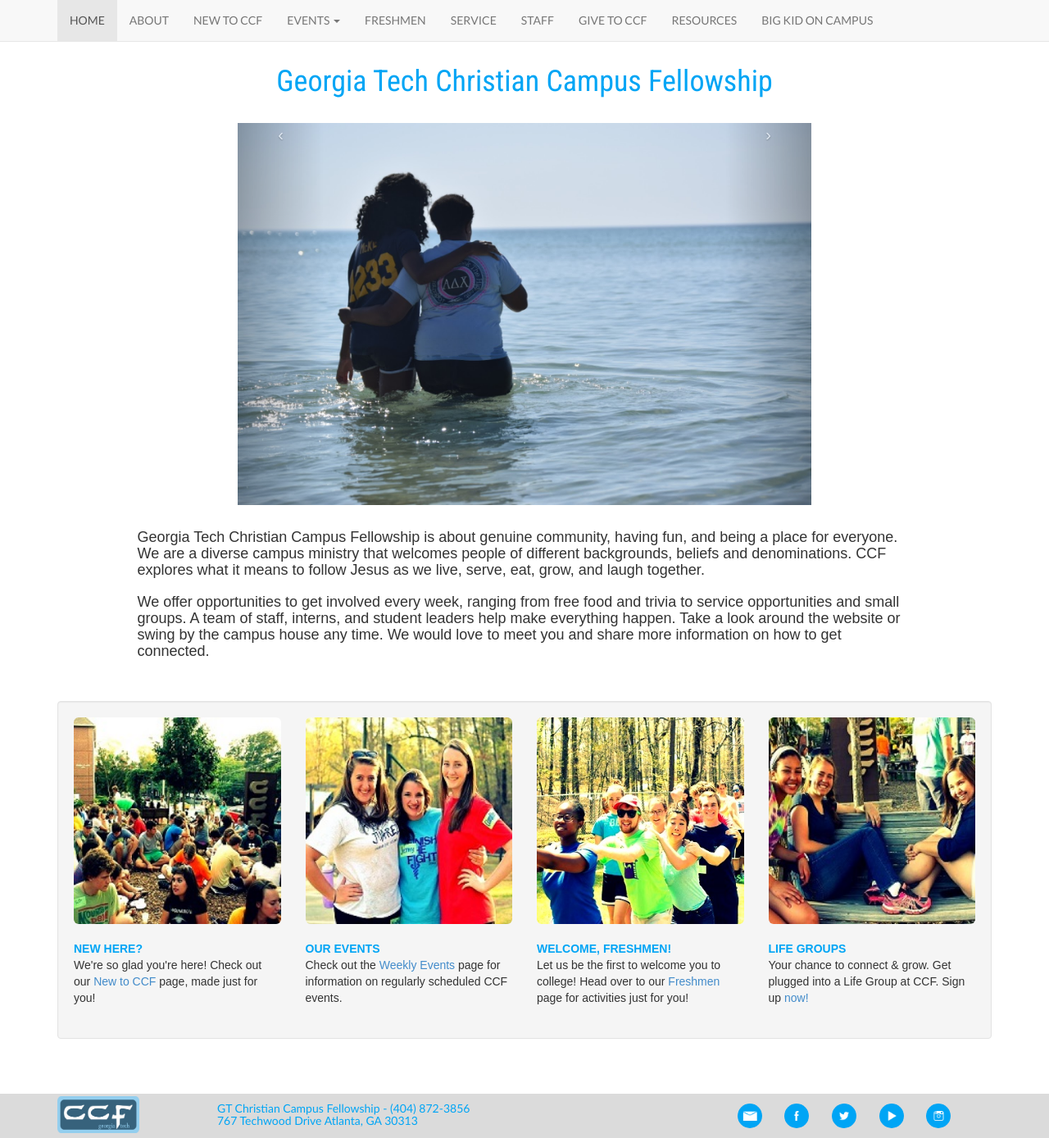
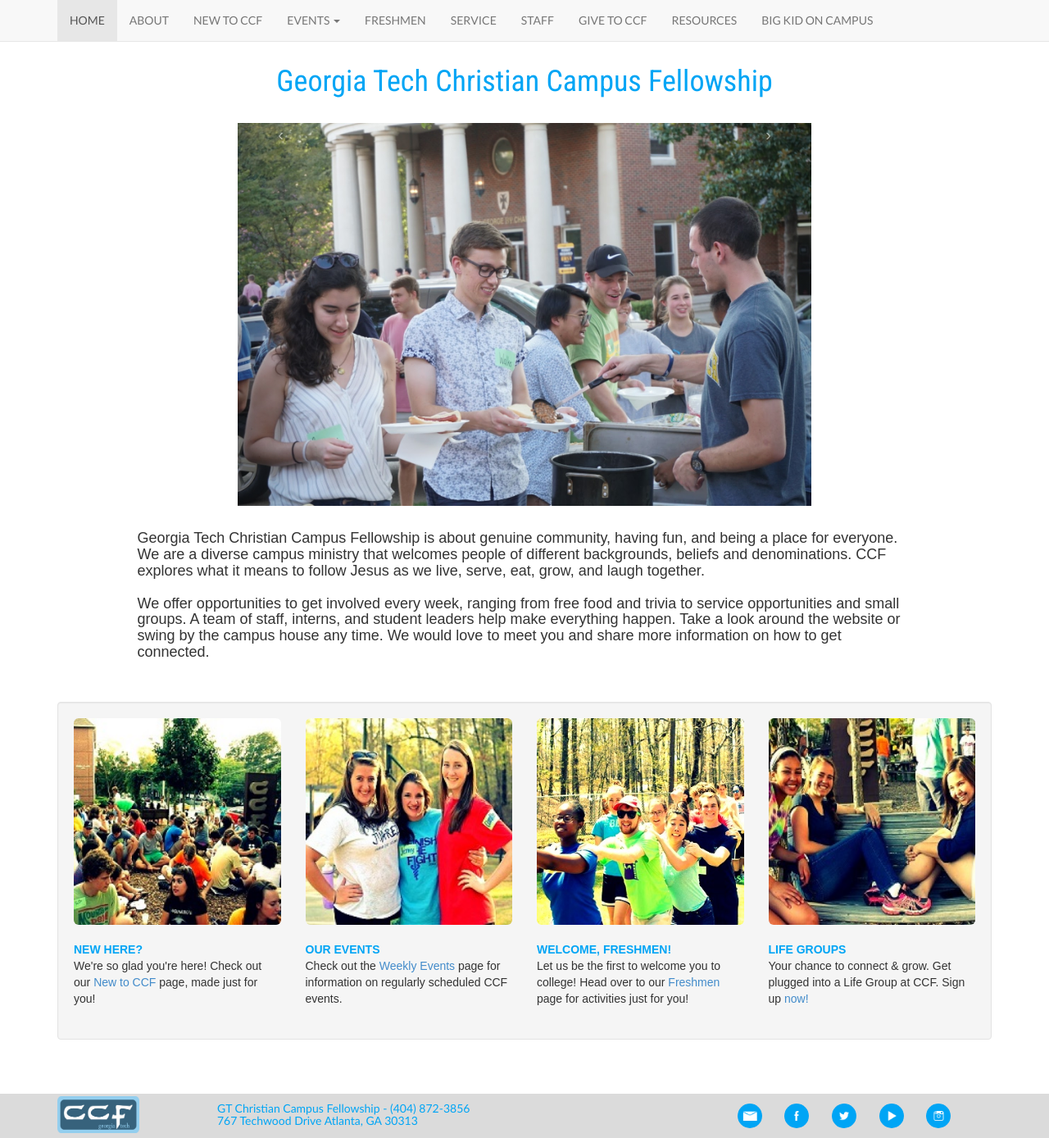
Before and after one commit to gtccf/gtccf.github.io, a Jekyll site: the page built from index.html, in a window 1280 px wide and 1388 px high. Shown: the whole window at 82% size. Built offline with Jekyll 4.4.1, drawn with Linux system fonts in a browser that asks for light colours; nearby versions of some CDN libraries.

Commit message:
Hoe Page

```diff
--- a/index.html
+++ b/index.html
@@ -9,7 +9,7 @@ layout: default
     <div id="myCarousel" class="carousel slide" style="max-width: 700px; margin: 0 auto">
       <div class="carousel-inner">
         <div class="item active">
-          <img src="{{ site.baseurl }}/photos/carousel/ccf2.jpg" alt="">
+          <img src="{{ site.baseurl }}/photos/carousel/ccf1.jpg" alt="">
         </div>
         <div class="item"><img src="{{ site.baseurl }}/photos/carousel/ccf1.jpg" alt=""></div>
         <div class="item"><img src="{{ site.baseurl }}/photos/carousel/ccf2.jpg" alt=""></div>
```
